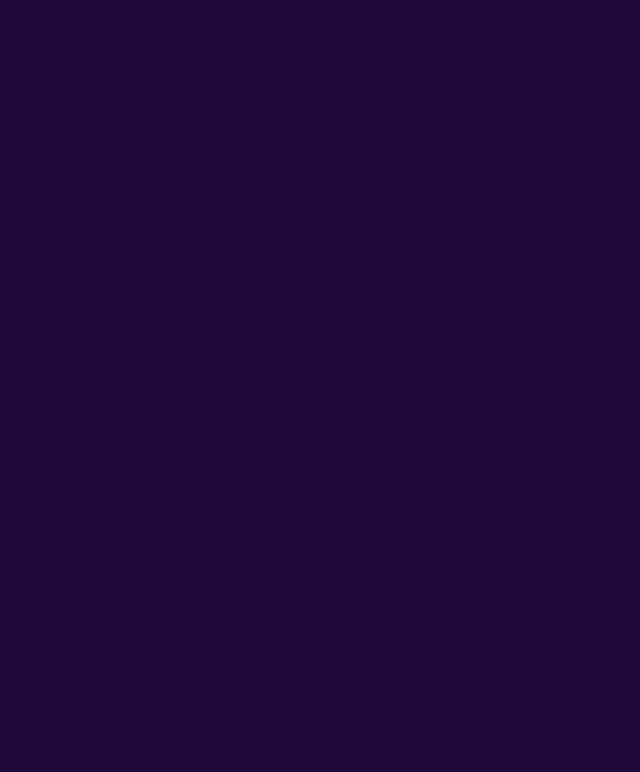
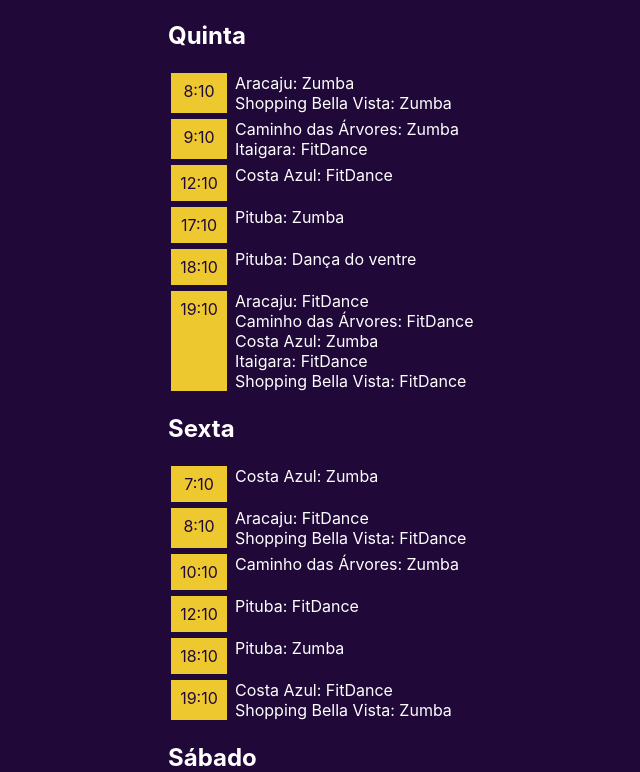
Before and after one commit to evandrojr/alphadance, a Svelte app: page / in a window 1280 px wide. Shown: the part 1448-2220 px from the top of the page, without its empty margins (187-827 px from the left). Before the commit the page ends 1434 px from the top, so only its background shows below. Built offline with nearby package versions, Linux system fonts and the light colour scheme.

Commit message:
Publicação com todos os dados

```diff
--- a/src/App.svelte
+++ b/src/App.svelte
@@ -5,7 +5,7 @@
 		let trans = [];
 		let transAtividadesPorDia;
 		let transAtividadesAgrupadasPorHora;
-		const nomesAtividades = { f: 'FitDance', z: 'Zumba' };
+		const nomesAtividades = { f: 'FitDance', v: 'Dança do ventre', z: 'Zumba' };
 
 		atividades.forEach(atividadesPorDia => {
 			transAtividadesPorDia = {};
@@ -16,9 +16,9 @@
 					//  console.log('local', local);
 					//  console.log('local.aulas', local.aulas);
 					Object.entries(local.aulas).forEach(aulasHorarios => {
-						console.log('aulasHorarios', aulasHorarios);
+						// console.log('aulasHorarios', aulasHorarios);
 						aulasHorarios[1].forEach(horario => {
-							console.log('horario', horario);
+							// console.log('horario', horario);
 							if (horario == h) {
 								transAtividadesPorDia.horarios.push({ hora: horario, atividade: nomesAtividades[aulasHorarios[0]], local: local.nome });
 							}
@@ -38,7 +38,7 @@
 
 		});
 
-		// console.log('trans', trans);
+		console.log('trans', trans);
 
 		return trans;
 	}
@@ -104,9 +104,9 @@
 		<div>
 			<img src="images/alphadance.png" alt="alphadance">
 		</div>
-		Horários não oficiais das aulas de dança nas unidades da Rede Alpha.
+		Horários não oficiais das aulas de dança nas unidades da Rede Alpha em Aracaju, Caminho das Árvores, Costa Azul, Itaigara e Shopping Bella Vista.
 		<div><br>
-			Correções e sugestões:<br> <a
+			Correções e sugestões com Evandro<br> <a
 				href="https://api.whatsapp.com/send?phone=5571982864766&text=Ol%C3%A1%20tenho%20uma%20sugest%C3%A3o%20sobre%20o%20alphadance.">WhatsApp:
 				(71)98286-4766</a>
 		</div>
--- a/src/main.js
+++ b/src/main.js
@@ -10,12 +10,24 @@ const atividades = [
 				aulas: { f: [9], z: [19] },
 			},
 			{
+				nome: "Caminho das Árvores",
+				aulas: { f: [6] },
+			},
+			{
+				nome: "Costa Azul",
+				aulas: { f: [19] },
+			},
+			{
+				nome: 'Itaigara',
+				aulas: { z: [19] }
+			},
+			{
 				nome: 'Pituba',
 				aulas: { f: [12, 19], z: [9] }
 			},
 			{
 				nome: 'Shopping Bella Vista',
-				aulas: { f: [9], z: [19] }
+				aulas: { f: [8] }
 			}
 		]
 	},
@@ -27,16 +39,24 @@ const atividades = [
 				aulas: { f: [19], z: [8] },
 			},
 			{
-				nome: 'Pituba',
-				aulas: { z: [18] }
+				nome: "Caminho das Árvores",
+				aulas: { f: [18], z: [9] },
+			},
+			{
+				nome: "Costa Azul",
+				aulas: { f: [12], z: [7] },
 			},
 			{
 				nome: 'Itaigara',
 				aulas: { f: [9, 19] }
 			},
 			{
+				nome: 'Pituba',
+				aulas: { z: [18] }
+			},
+			{
 				nome: 'Shopping Bella Vista',
-				aulas: { f: [9, 19] }
+				aulas: { f: [19] }
 			}
 		]
 	},
@@ -48,8 +68,12 @@ const atividades = [
 				aulas: { z: [19] },
 			},
 			{
+				nome: "Costa Azul",
+				aulas: { f: [7, 19] },
+			},
+			{
 				nome: 'Pituba',
-				aulas: { f: [7, 18, 19] }
+				aulas: { f: [7, 18, 19], z: [9] }
 			},
 			{
 				nome: 'Itaigara',
@@ -57,7 +81,7 @@ const atividades = [
 			},
 			{
 				nome: 'Shopping Bella Vista',
-				aulas: { z: [8, 19] }
+				aulas: { f: [12], z: [8], }
 			}
 		]
 	},
@@ -69,8 +93,16 @@ const atividades = [
 				aulas: { f: [19], z: [8] },
 			},
 			{
+				nome: "Caminho das Árvores",
+				aulas: { f: [19], z: [9] },
+			},
+			{
+				nome: "Costa Azul",
+				aulas: { f: [12], z: [19] },
+			},
+			{
 				nome: 'Pituba',
-				aulas: { z: [17] }
+				aulas: { z: [17], v: [18] }
 			},
 			{
 				nome: 'Itaigara',
@@ -78,11 +110,61 @@ const atividades = [
 			},
 			{
 				nome: 'Shopping Bella Vista',
-				aulas: { f: [9, 19] }
+				aulas: { f: [19], z: [8] }
+			}
+		]
+	},
+	{
+		diaSemana: "Sexta",
+		locais: [
+			{
+				nome: "Aracaju",
+				aulas: { f: [8] },
+			},
+			{
+				nome: "Caminho das Árvores",
+				aulas: { z: [10] },
+			},
+			{
+				nome: "Costa Azul",
+				aulas: { f: [19], z: [7] },
+			},
+			{
+				nome: 'Pituba',
+				aulas: { f: [12], z: [18] }
+			},
+
+			{
+				nome: 'Shopping Bella Vista',
+				aulas: { f: [8], z: [19] }
+			}
+		]
+	},
+	{
+		diaSemana: "Sábado",
+		locais: [
+			{
+				nome: "Aracaju",
+				aulas: { f: [11] },
+			},
+			{
+				nome: "Costa Azul",
+				aulas: { f: [11] },
+			},
+			{
+				nome: 'Pituba',
+				aulas: { f: [11] }
+			},
+			{
+				nome: 'Itaigara',
+				aulas: { f: [10] }
+			},
+			{
+				nome: 'Shopping Bella Vista',
+				aulas: { f: [9] }
 			}
 		]
 	}
-
 ]
 
 
```
Also changed, not shown: 3 other files (tests, documents, lock files or other folders).
